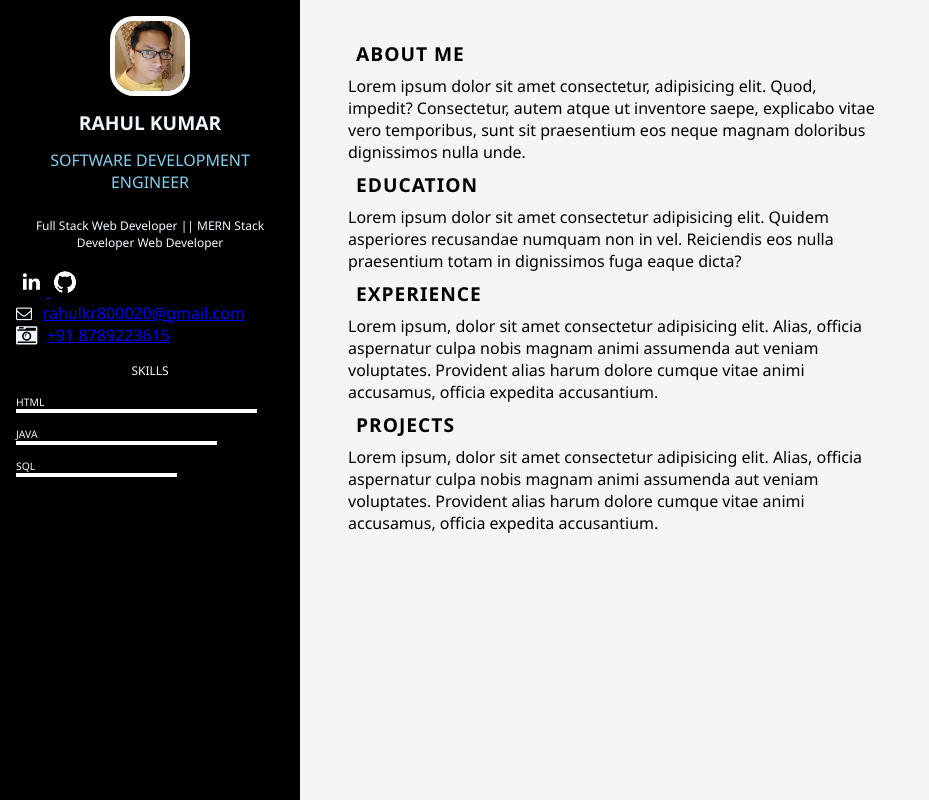
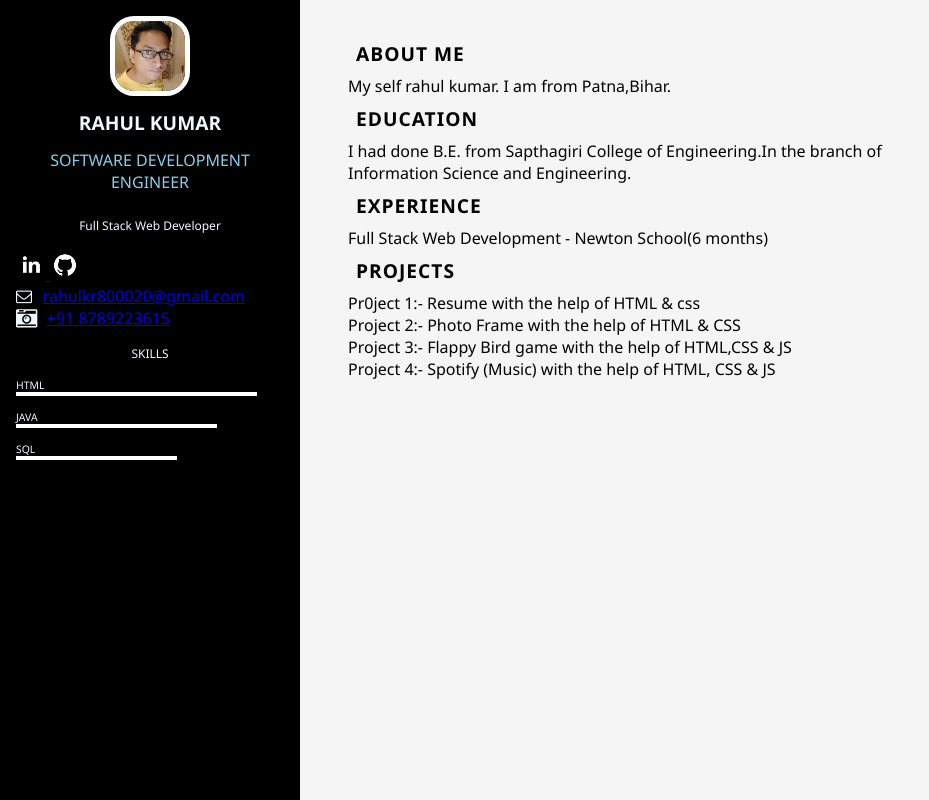
Before and after one commit to rahulkr50/responsiveresume1, a plain HTML site: page index.html in a window 1280 px wide. Shown: the top 800 px of the page, without its empty margins (0-929 px from the left). Drawn offline with Linux system fonts and the light colour scheme.

Commit message:
Inital commit

```diff
--- a/index.html
+++ b/index.html
@@ -21,14 +21,14 @@
                             </div>
                             <div class="name">Rahul Kumar</div>
                             <div class="designation">Software Development Engineer</div>
-                            <div class="description">Full Stack Web Developer || MERN Stack Developer  Web Developer </div>
+                            <div class="description">Full Stack Web Developer</div>
                             <div class="contcat-items">
                                 <div class="icon">
-                                    <a href= "https://www.linkedin.com/in/dhivagar-t-85376879/" target="_blank">
+                                    <a href= "https://www.linkedin.com/in/rahul-kumar-872436191/" target="_blank">
                                         <img src="./images/linkedin.png" alt="LinkedIn">
                                     </a>
 
-                                    <a href="https://github.com/dhivadevil94" target="_blank">
+                                    <a href="https://github.com/rahulkr50" target="_blank">
                                         <img src="./images/gihub.png" alt="GitHub">
                                     </a>
                                  </div>
@@ -53,31 +53,28 @@
                 <div class="right-main-content">
                     <div class="about-me">
                         <h1 class="right-title">ABOUT ME</h1>
-                        Lorem ipsum dolor sit amet consectetur, adipisicing elit. Quod, impedit? Consectetur,
-                        autem atque ut inventore saepe, explicabo vitae vero temporibus,
-                         sunt sit praesentium eos neque magnam doloribus dignissimos nulla unde.
+                            My self rahul kumar. I am from Patna,Bihar.
                     </div>
 
                     <div class="education">
                         <h1 class="right-title">Education</h1>
-                        Lorem ipsum dolor sit amet consectetur adipisicing elit.
-                         Quidem asperiores recusandae numquam non in vel.
-                          Reiciendis eos nulla praesentium totam in dignissimos fuga eaque dicta?
+                        I had done B.E. from Sapthagiri College of Engineering.In the branch of Information Science and Engineering.
                     </div>
 
                     <div class="experience">
                       <h1 class="right-title">Experience</h1>
-                      Lorem ipsum, dolor sit amet consectetur adipisicing elit. Alias,
-                       officia aspernatur culpa nobis magnam animi assumenda aut veniam voluptates.
-                      Provident alias harum dolore cumque vitae animi accusamus, officia expedita accusantium.
+                     Full Stack Web Development - Newton School(6 months)
 
                      </div>
 
                      <div class="projects">
                         <h1 class="right-title">projects</h1>
-                        Lorem ipsum, dolor sit amet consectetur adipisicing elit. Alias,
-                         officia aspernatur culpa nobis magnam animi assumenda aut veniam voluptates.
-                        Provident alias harum dolore cumque vitae animi accusamus, officia expedita accusantium.
+                       <div>Pr0ject 1:- Resume with the help of HTML & css</div>
+                       <div>Project 2:- Photo Frame with the help of HTML & CSS</Frame></div>
+                       <div>Project 3:- Flappy Bird game with the help of HTML,CSS & JS</div>
+                       <div>Project 4:- Spotify (Music) with the help of HTML, CSS & JS</div>
+
+
                 </div>
             </section>
         </main>
--- a/styles.css
+++ b/styles.css
@@ -1,3 +1,4 @@
+
 *{
     padding: 0;
     margin: 0;
```
